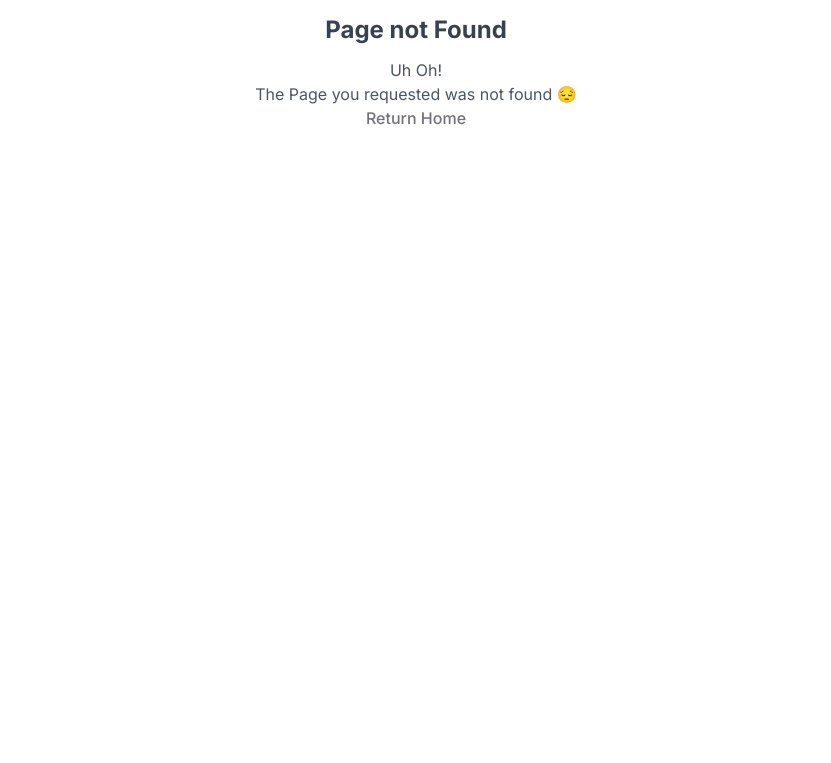
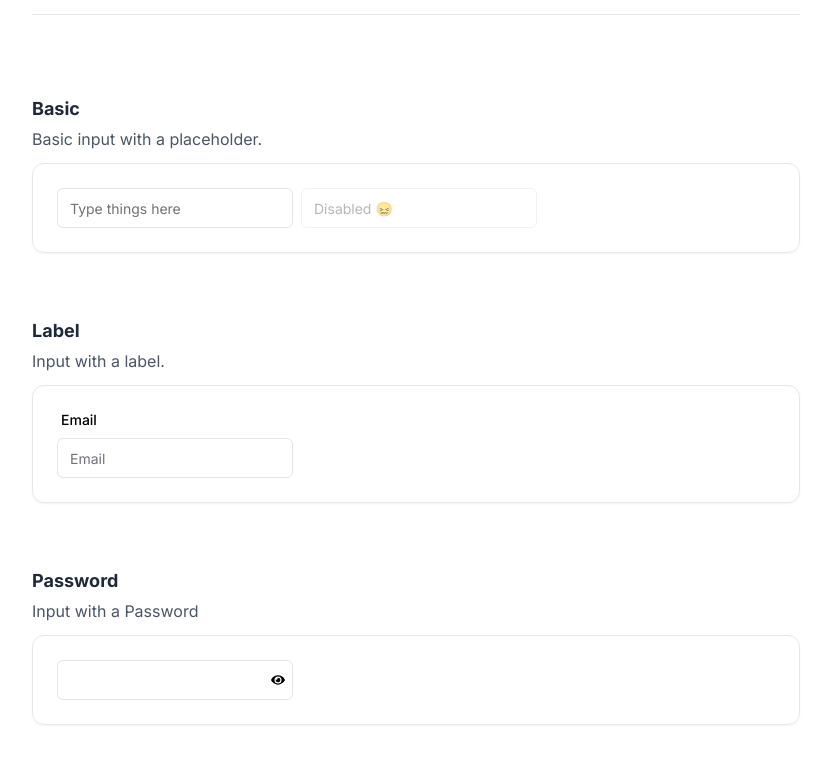
Before and after one commit to at-the-vr/phobic, a Next.js app: page /newinput in a window 1280 px wide. Before the commit this address had no page. Shown: the part 259-1022 px from the top of the page, without its empty margins (224-1055 px from the left). Before the commit the page ends 800 px from the top, so only its background shows below. Built offline with nearby package versions, Linux system fonts and the light colour scheme; a web font is replaced by a local one.

Commit message:
feat: add new input components

```diff
--- /dev/null
+++ b/app/components/library/NewInput.tsx
@@ -0,0 +1,20 @@
+import React from 'react'
+import cn from '@/app/utils'
+
+export interface InputProps extends React.InputHTMLAttributes<HTMLInputElement> {
+	label?: string
+	type?: string
+}
+
+export const NewInput: React.FC<InputProps> = ({ label, type = 'text', className, ...props }) => {
+	return (
+		<input
+			type={type}
+			className={cn(
+				'flex h-10 w-full rounded-md border border-input bg-background px-3 py-2 text-sm ring-offset-background file:border-0 file:bg-transparent file:text-sm file:font-medium placeholder:text-muted-foreground focus:border-input focus-visible:outline-none focus-visible:ring-ring focus-visible:ring-offset-1 disabled:cursor-not-allowed disabled:opacity-50',
+				className
+			)}
+			{...props}
+		/>
+	)
+}
--- /dev/null
+++ b/app/components/library/PasswordInput.tsx
@@ -0,0 +1,35 @@
+'use client'
+import React, { useState } from 'react'
+import { FaEye, FaEyeSlash } from 'react-icons/fa'
+
+import cn from '@/app/utils'
+
+export interface InputProps extends React.InputHTMLAttributes<HTMLInputElement> {
+	label?: string
+}
+
+export const PassWordInput: React.FC<InputProps> = ({ label, className, ...props }) => {
+	const [showPassword, setShowPassword] = useState<boolean>(false)
+	const togglePasswordVisibility = () => {
+		setShowPassword(!showPassword)
+	}
+	return (
+		<div className="relative">
+			<input
+				type={showPassword ? 'text' : 'password'}
+				className={cn(
+					'flex h-10 w-full rounded-md border border-input bg-background px-3 py-2 text-sm ring-offset-background file:border-0 file:bg-transparent file:text-sm file:font-medium placeholder:text-muted-foreground focus:border-input focus-visible:outline-none focus-visible:ring-1 focus-visible:ring-ring focus-visible:ring-offset-1 disabled:cursor-not-allowed disabled:opacity-50',
+					className
+				)}
+				{...props}
+			/>
+			<button
+				type="button"
+				onClick={togglePasswordVisibility}
+				className="absolute inset-y-0 right-0 flex items-center rounded-lg px-2 text-sm leading-5"
+			>
+				{showPassword ? <FaEyeSlash /> : <FaEye />}
+			</button>
+		</div>
+	)
+}
--- a/app/globals.css
+++ b/app/globals.css
@@ -44,7 +44,7 @@
 		--destructive: 0 62.8% 30.6%;
 		--destructive-foreground: 0 85.7% 97.3%;
 		--border: 240 3.7% 15.9%;
-		--input: 240 3.7% 15.9%;
+		--input: 240 5.3% 26.1%;
 		--ring: 240 4.9% 83.9%;
 	}
 }
--- a/app/input/page.tsx
+++ b/app/input/page.tsx
@@ -3,6 +3,7 @@ import { Container } from '../components/site/Container'
 import { Section } from '../components/site/Section'
 import { Input } from '../components/library/Input'
 import { Metadata } from 'next'
+import Link from 'next/link'
 
 export const metadata: Metadata = {
 	title: 'phobic | Input',
@@ -24,6 +25,18 @@ export default function InputPage() {
 			title="Inputs"
 			description="An input is a widget that allows users to provide data or specify options, which can be submitted as part of a form or used to interact with and manipulate content on a web page."
 		>
+			<aside
+				aria-label="Note"
+				className="border-s-4 border-blue-500 bg-blue-200 p-4 dark:border-sky-700 dark:bg-indigo-950"
+			>
+				<p className="text-xl">Note</p>
+				<section>
+					Input has underwent significant changes and can be visited at{' '}
+					<Link href="/newinput" className="mt-2 underline">
+						New Input ↗
+					</Link>
+				</section>
+			</aside>
 			<Section title="Basic" description="Basic input with a placeholder.">
 				<Input type="text" placeholder="Type things here" />
 				<Input disabled type="text" placeholder="Disabled 😖" />
--- /dev/null
+++ b/app/newinput/page.tsx
@@ -0,0 +1,55 @@
+import React from 'react'
+import { Container } from '../components/site/Container'
+import { Section } from '../components/site/Section'
+import { NewInput } from '../components/library/NewInput'
+import {PassWordInput} from '../components/library/PasswordInput'
+import { Metadata } from 'next'
+
+export const metadata: Metadata = {
+	title: 'phobic | Input',
+	openGraph: {
+		title: 'phobic | Input',
+		images: [
+			{
+				url: 'https://phobic.vercel.app/api/og?title=phobic | newbutton',
+				width: 800,
+				height: 600,
+			},
+		],
+	},
+}
+
+export default function InputPage() {
+	return (
+		<Container
+			title="Inputs"
+			description="An input is a widget that allows users to provide data or specify options, which can be submitted as part of a form or used to interact with and manipulate content on a web page."
+		>
+			<Section title="Basic" description="Basic input with a placeholder.">
+				<div className="flex w-full items-center space-x-2">
+					<div className="max-w-sm">
+						<NewInput placeholder="Type things here" />
+					</div>
+					<div className="max-w-xs">
+						<NewInput disabled type="text" placeholder="Disabled 😖" />
+					</div>
+				</div>
+			</Section>
+			<Section title="Label" description="Input with a label.">
+				<div className="flex w-full max-w-sm items-center space-x-2">
+					<div>
+						<label htmlFor="email" className="mb-2 block px-1 text-sm font-medium">
+							Email
+						</label>
+						<NewInput type="email" id="email" placeholder="Email" />
+					</div>
+				</div>
+			</Section>
+			<Section title="Password" description="Input with a Password">
+				<div className="max-w-sm">
+					<PassWordInput />
+				</div>
+			</Section>
+		</Container>
+	)
+}
```
